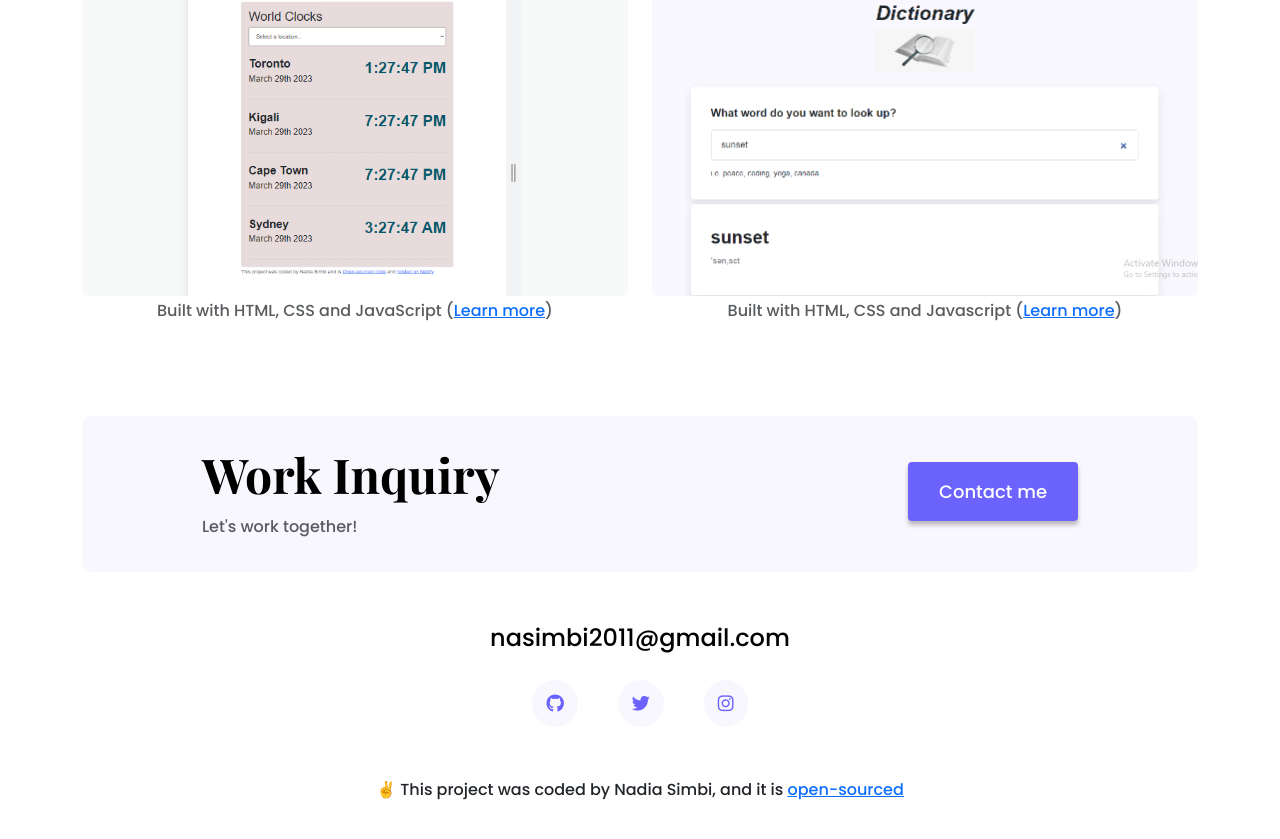
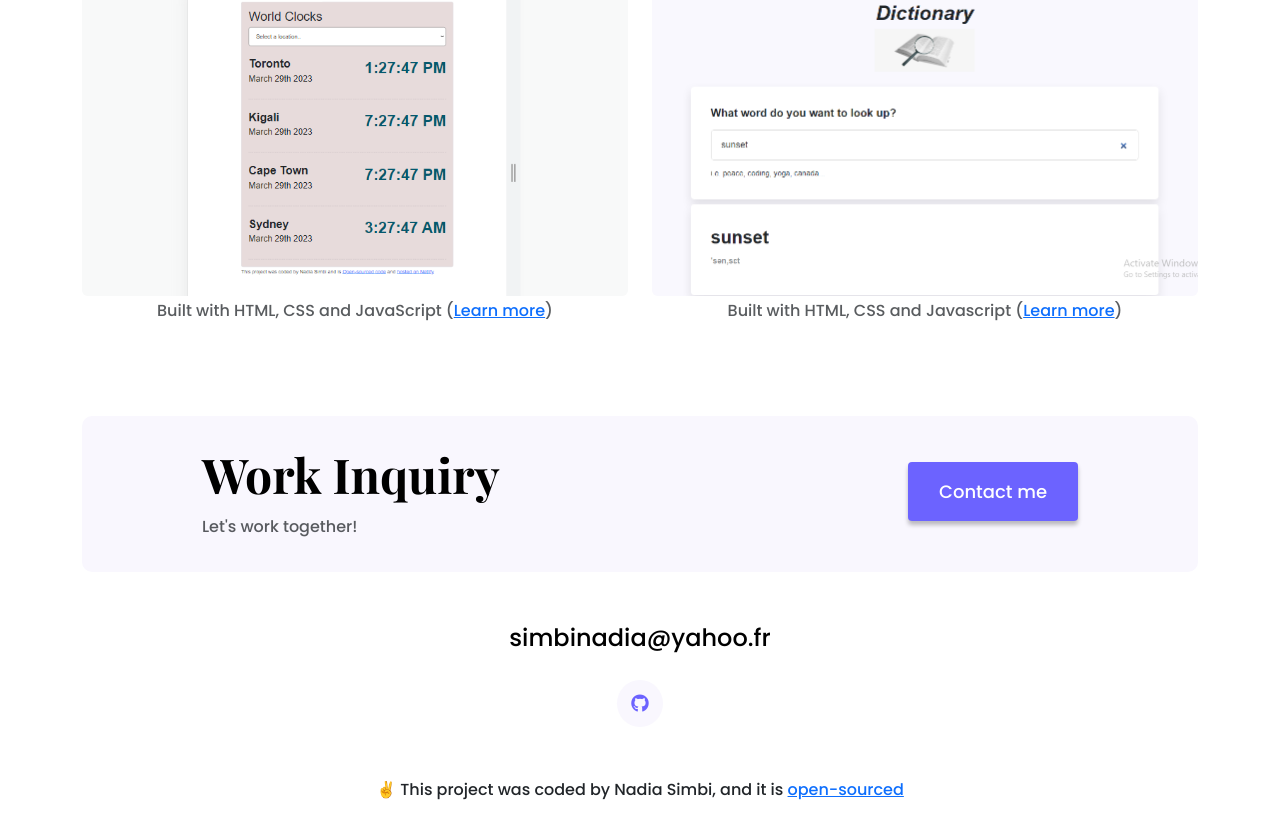
Before and after one commit to Nadia-si/portfolio-project, a plain HTML site: page index.html in a window 1280 px wide. Shown: the part 1767-2606 px from the top of the page. Drawn offline with nearby package versions, Linux system fonts and the light colour scheme.

Commit message:
Removed social media contacts

```diff
--- a/index.html
+++ b/index.html
@@ -184,7 +184,7 @@
             href="mailto:mailto:nasimbi2011@gmail.com"
             class="email-link"
             title="Email Nadia"
-            >nasimbi2011@gmail.com</a
+            >simbinadia@yahoo.fr</a
           >
         </div>
         <div class="social-links d-flex justify-content-center">
@@ -194,20 +194,6 @@
             title="GitHub Profile"
           >
             <i class="fa-brands fa-github"></i>
-          </a>
-          <a
-            href="https://www.twitter.com/nasimbi"
-            target="_blank"
-            title="Twitter Profile"
-          >
-            <i class="fa-brands fa-twitter"></i>
-          </a>
-          <a
-            href="https://www.instagram.com/simbi_na"
-            target="_blank"
-            title="Instagram Profile"
-          >
-            <i class="fa-brands fa-instagram"></i>
           </a>
         </div>
         <p class="text-center mt-5">
```
Also changed, not shown: work.html (+1 -15 lines).
